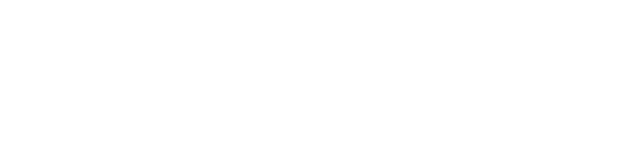
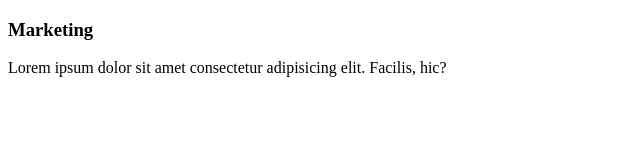
Before and after one commit to AnnaGrygoryeva-01/M3--DOM-elements, a plain HTML site: page index.html in a window 1280 px wide. Shown: the whole page, without its empty margins (0-640 px from the left). Drawn offline with Linux system fonts and the light colour scheme.

Commit message:
Add tasks

```diff
--- a/index.html
+++ b/index.html
@@ -6,5 +6,12 @@
     <script defer="./index.js"></script>
     <title>Document</title>
   </head>
-  <body></body>
+  <body>
+    <section class="sectionMarketing">
+      <h3>Marketing</h3>
+      <p>
+        Lorem ipsum dolor sit amet consectetur adipisicing elit. Facilis, hic?
+      </p>
+    </section>
+  </body>
 </html>
--- a/index.js
+++ b/index.js
@@ -0,0 +1,5 @@
+// 1. За допомогою DOM створити елемент section. Встановити у нього атрибут id зі значенням “root”. Всередину цього елемента прописати довільний рядок тексту. Встановити колір тексту для елемента. Відобразити елемент, зробивши його дочірнім до <body>
+
+// 2. За допомогою DOM отримати посилання на існуючий на сторінці елемент (div або section, який заздалегідь має існувати в розмітці і містити якийсь тексту) та змінити йому колір тла на фіолетовий, а колір тексту на білий.
+
+// 3. За допомогою prompt отримати у користувача його ім’я, після чого створити і відобразити на сторінці елемент <h1>, який містить текст “Вітаю, (введене користувачем ім’я)”
```
